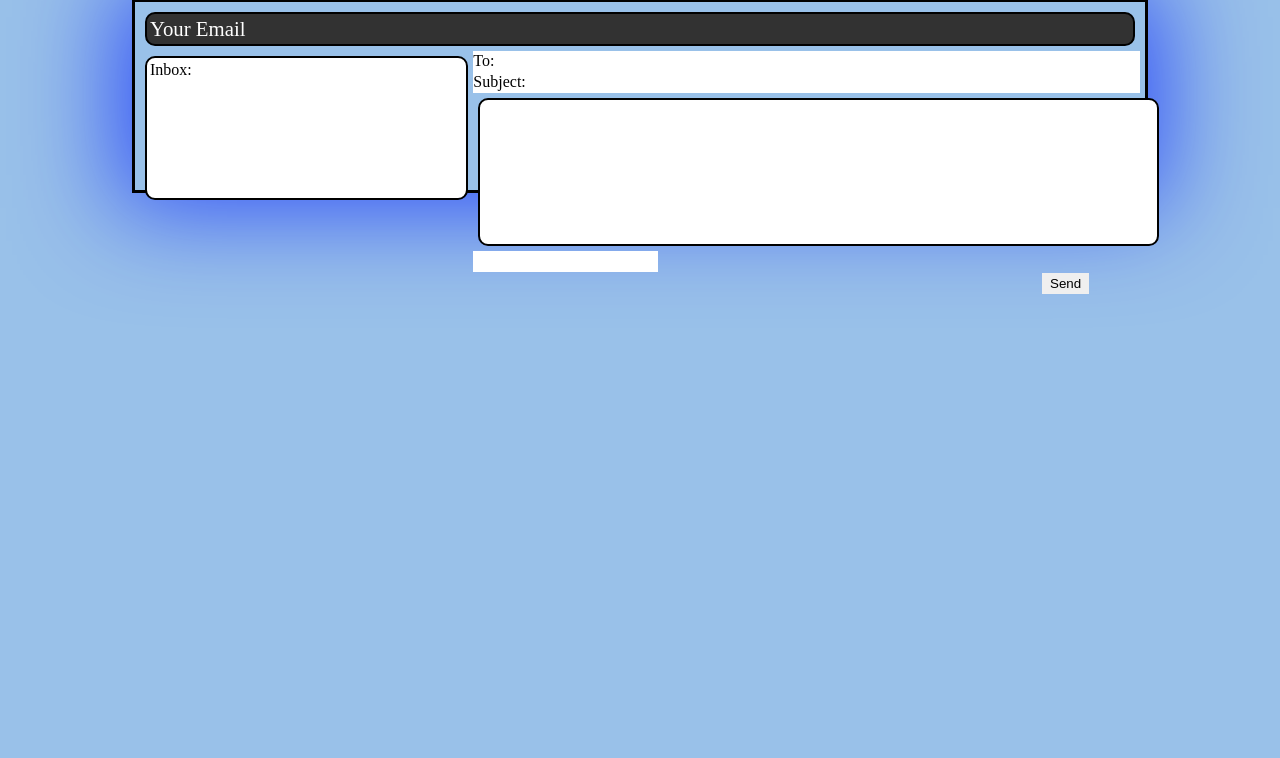
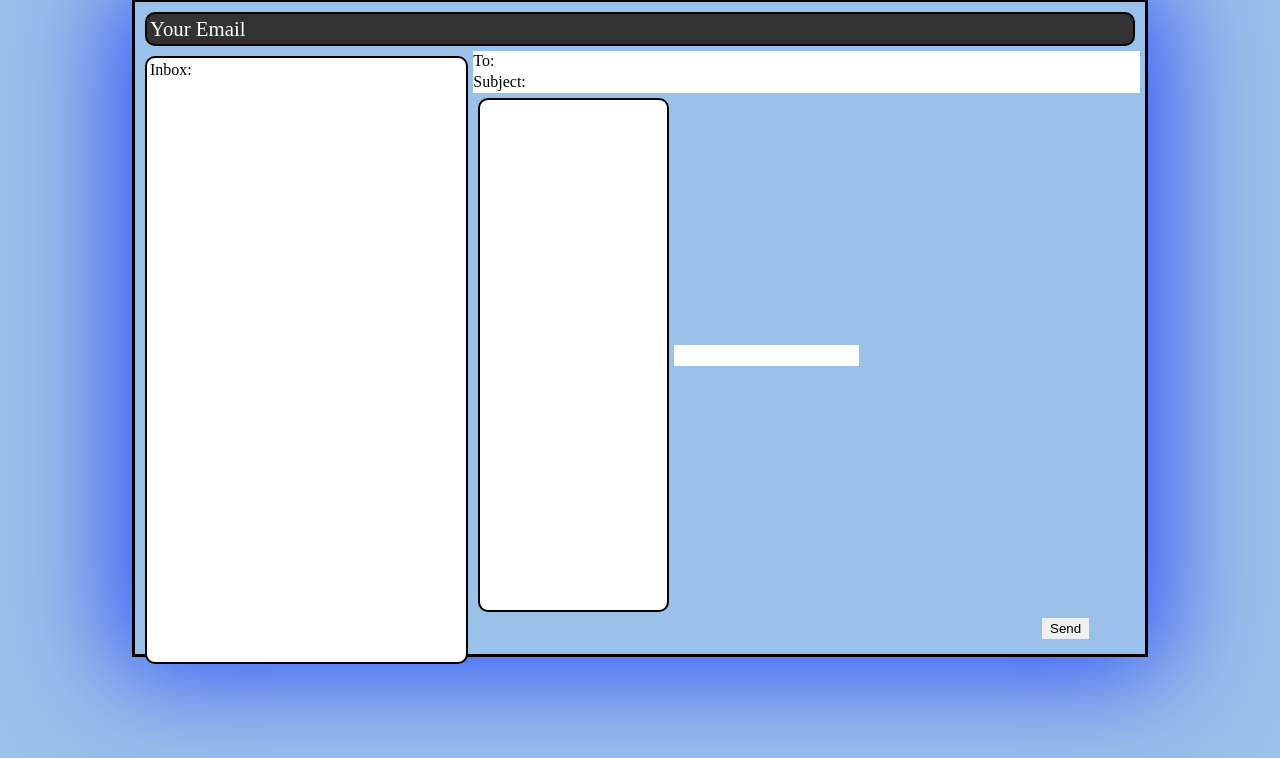
Before and after one commit to ChenChai/XIII, a PHP site: page /email/index.php in a window 1280 px wide. Shown: the part 42-800 px from the top of the page. Run offline with PHP 8.4, Linux system fonts and the light colour scheme; data that the repository does not hold is empty.

Commit message:
Revert "Quick change"
This reverts commit d421f6e759ca2161b233888319f0e314f06e79a5.

```diff
--- a/email/emailStyles.css
+++ b/email/emailStyles.css
@@ -71,8 +71,7 @@ body {
     grid-column: 2/3;
     grid-row: 3/4;
     height: 500px;
-    width: 100%;
-    height: 100%;
+    width: auto;
     border: 2px solid black;
     border: 2px solid black;
     border-radius: 10px;
--- a/index.php
+++ b/index.php
@@ -9,7 +9,7 @@
     <body>
         <div class="container">
             <p id="welcome"></p>
-            <h1>WELCOME TO BLOCKMAIL</h1>
+
             <h1>Login</h1>
 
 
```
